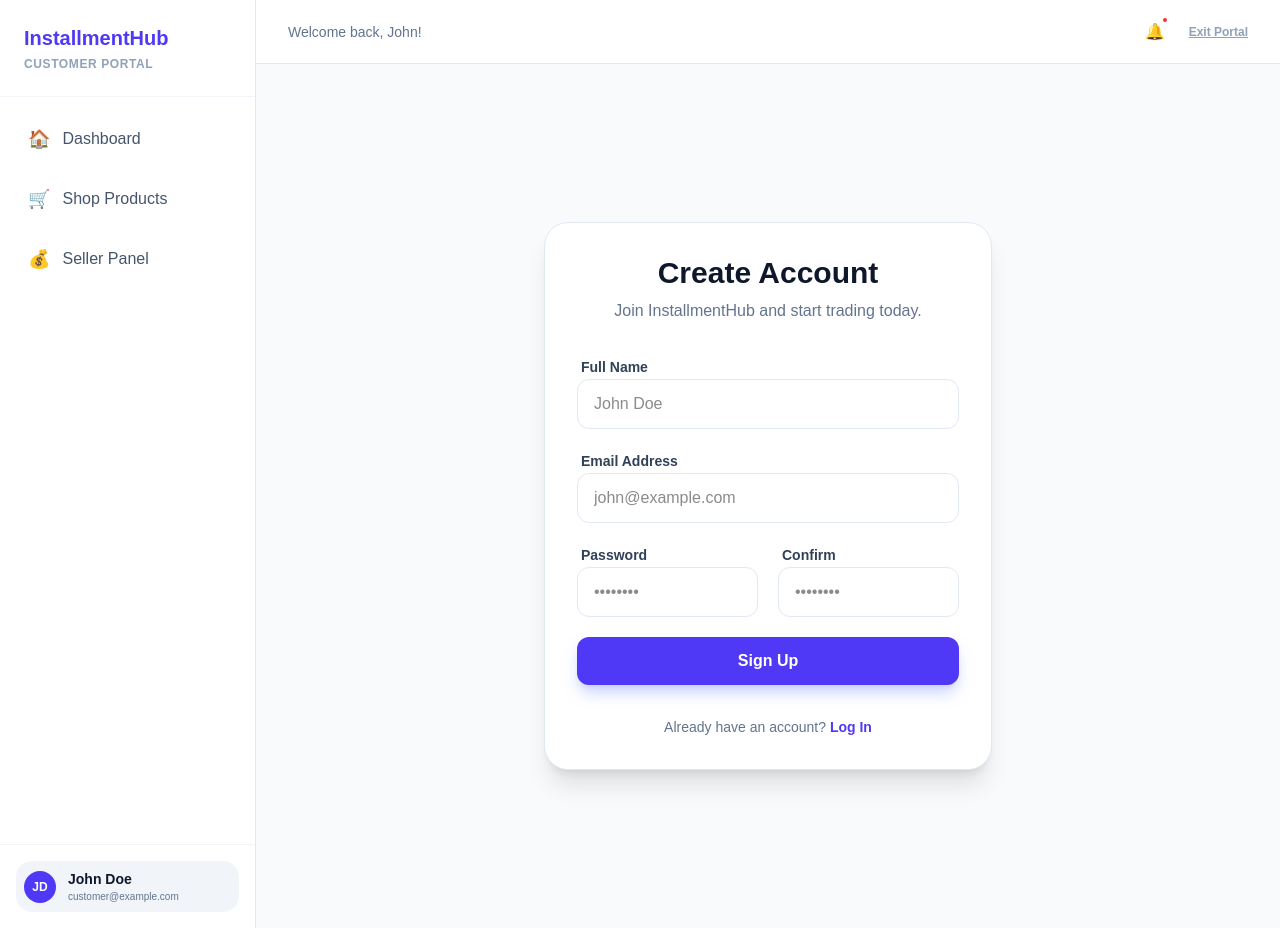
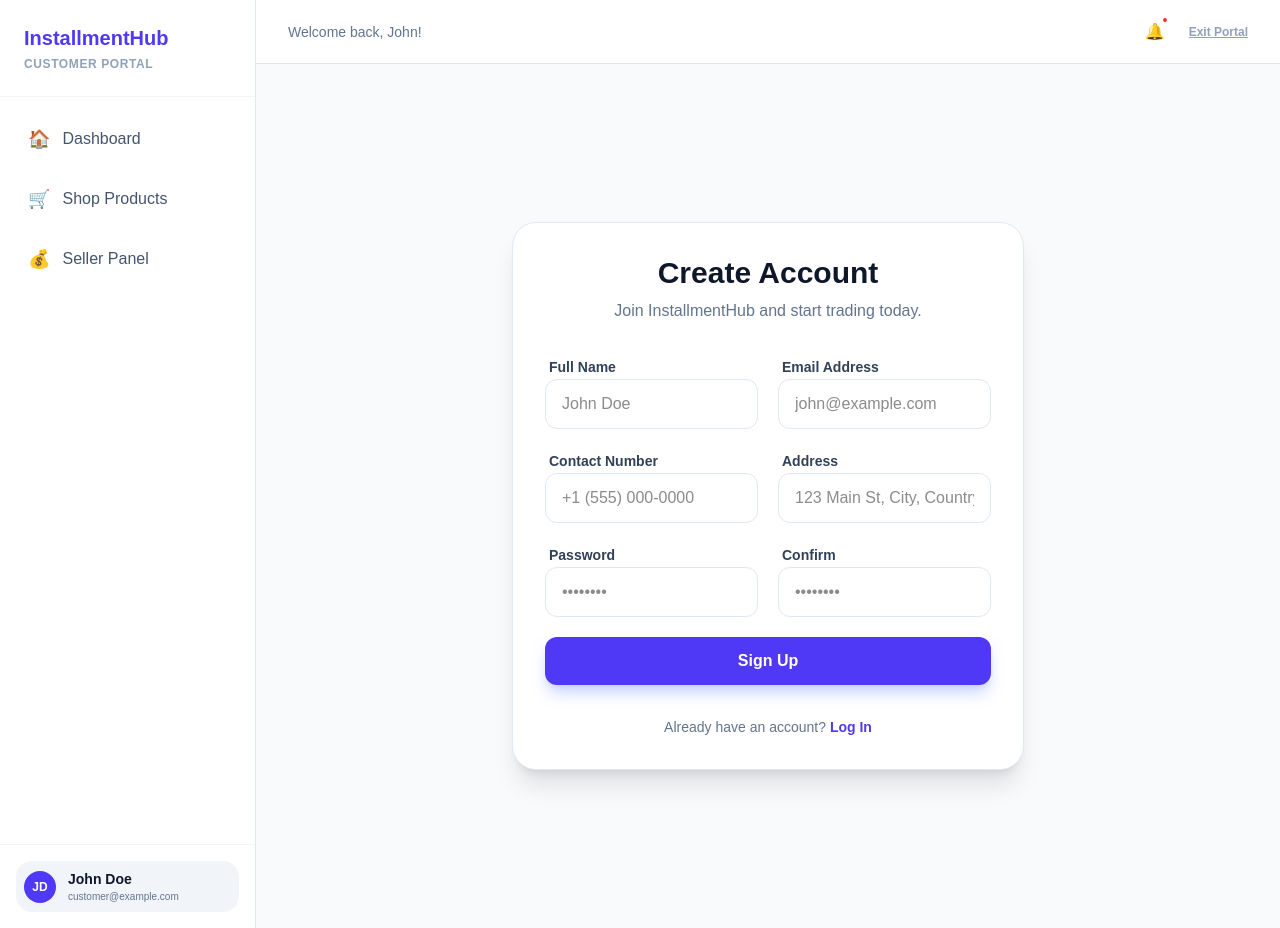
Before and after one commit to esquivelmj24/InstallmentApp, a Next.js app: page /register in a window 1280 px wide. Built offline with nearby package versions, Linux system fonts and the light colour scheme.

Commit message:
Add Address and Contact Number to Registration

```diff
--- a/src/app/(customer)/register/page.tsx
+++ b/src/app/(customer)/register/page.tsx
@@ -10,6 +10,8 @@ export default function RegisterPage() {
     email: '',
     password: '',
     confirmPassword: '',
+    address: '',
+    contactNumber: '',
   });
   const [error, setError] = useState('');
   const [loading, setLoading] = useState(false);
@@ -26,7 +28,7 @@ export default function RegisterPage() {
     setLoading(true);
     // Mock API Call
     setTimeout(() => {
-      console.log('User Registered:', formData);
+      console.log('User Registered with Profile:', formData);
       setLoading(false);
       router.push('/login');
     }, 1500);
@@ -34,13 +36,15 @@ export default function RegisterPage() {
 
   return (
     <div className="min-h-screen bg-slate-50 flex items-center justify-center p-6">
-      <div className="max-w-md w-full bg-white rounded-3xl shadow-xl border border-slate-200 p-8 space-y-8">
+      <div className="max-w-lg w-full bg-white rounded-3xl shadow-xl border border-slate-200 p-8 space-y-8">
         <div className="text-center space-y-2">
           <h1 className="text-3xl font-bold text-slate-900">Create Account</h1>
           <p className="text-slate-500">Join InstallmentHub and start trading today.</p>
         </div>
 
         <form onSubmit={handleSubmit} className="space-y-5">
+          {/* Basic Info Section */}
+          <div className="grid grid-cols-1 gap-5 sm:grid-cols-2">
             <div className="space-y-2">
               <label className="text-sm font-semibold text-slate-700 ml-1">Full Name</label>
               <input
@@ -52,7 +56,6 @@ export default function RegisterPage() {
                 onChange={(e) => setFormData({...formData, name: e.target.value})}
               />
             </div>
-
             <div className="space-y-2">
               <label className="text-sm font-semibold text-slate-700 ml-1">Email Address</label>
               <input
@@ -64,7 +67,35 @@ export default function RegisterPage() {
                 onChange={(e) => setFormData({...formData, email: e.target.value})}
               />
             </div>
+          </div>
 
+          {/* Contact Info Section */}
+          <div className="grid grid-cols-1 gap-5 sm:grid-cols-2">
+            <div className="space-y-2">
+              <label className="text-sm font-semibold text-slate-700 ml-1">Contact Number</label>
+              <input
+                type="tel"
+                required
+                className="w-full px-4 py-3 rounded-xl border border-slate-200 focus:ring-2 focus:ring-indigo-500 outline-none transition-all"
+                placeholder="+1 (555) 000-0000"
+                value={formData.contactNumber}
+                onChange={(e) => setFormData({...formData, contactNumber: e.target.value})}
+              />
+            </div>
+            <div className="space-y-2">
+              <label className="text-sm font-semibold text-slate-700 ml-1">Address</label>
+              <input
+                type="text"
+                required
+                className="w-full px-4 py-3 rounded-xl border border-slate-200 focus:ring-2 focus:ring-indigo-500 outline-none transition-all"
+                placeholder="123 Main St, City, Country"
+                value={formData.address}
+                onChange={(e) => setFormData({...formData, address: e.target.value})}
+              />
+            </div>
+          </div>
+
+          {/* Security Section */}
           <div className="grid grid-cols-1 gap-5 sm:grid-cols-2">
             <div className="space-y-2">
               <label className="text-sm font-semibold text-slate-700 ml-1">Password</label>
--- a/src/types/index.ts
+++ b/src/types/index.ts
@@ -6,6 +6,8 @@ export interface User {
   name: string;
   role: UserRole;
   status: 'ACTIVE' | 'INACTIVE' | 'PENDING';
+  address?: string;
+  contactNumber?: string;
 }
 
 export interface Product {
```
Lines whose indentation alone changed are shown as unchanged.
